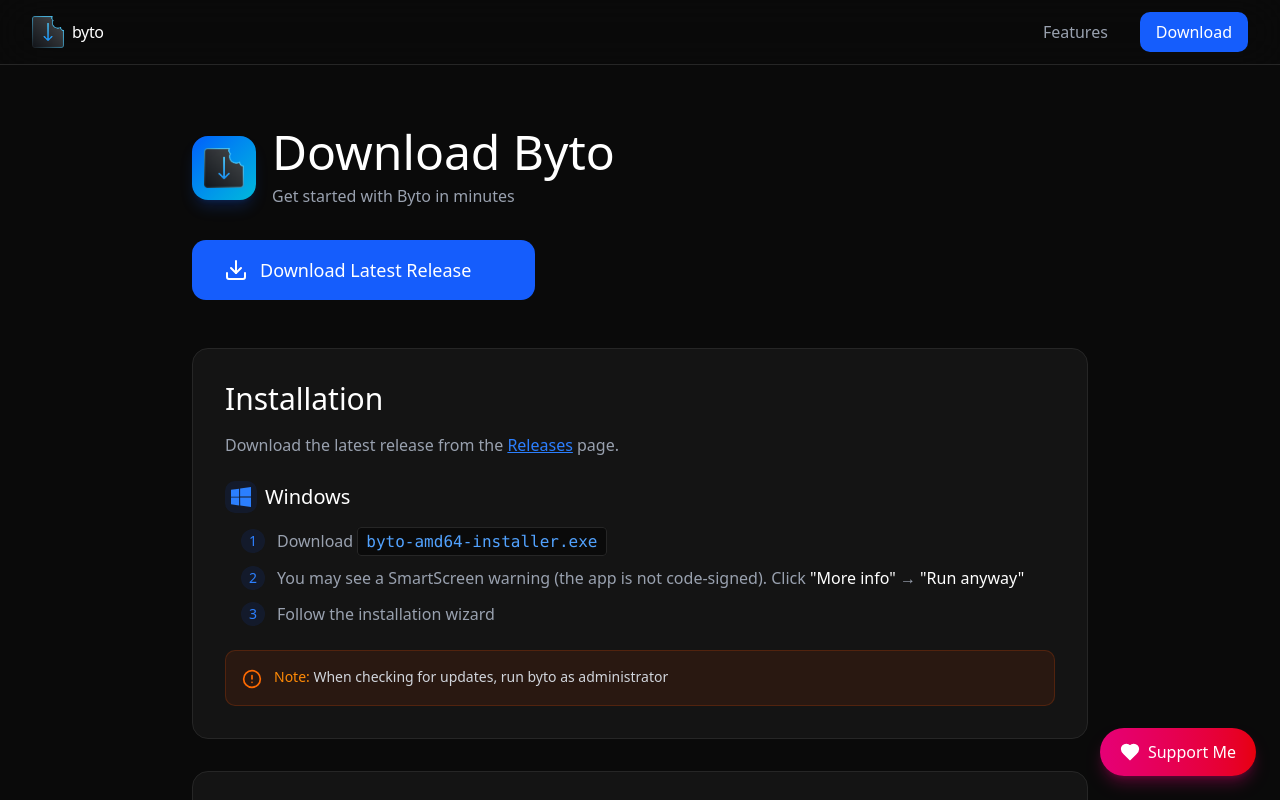
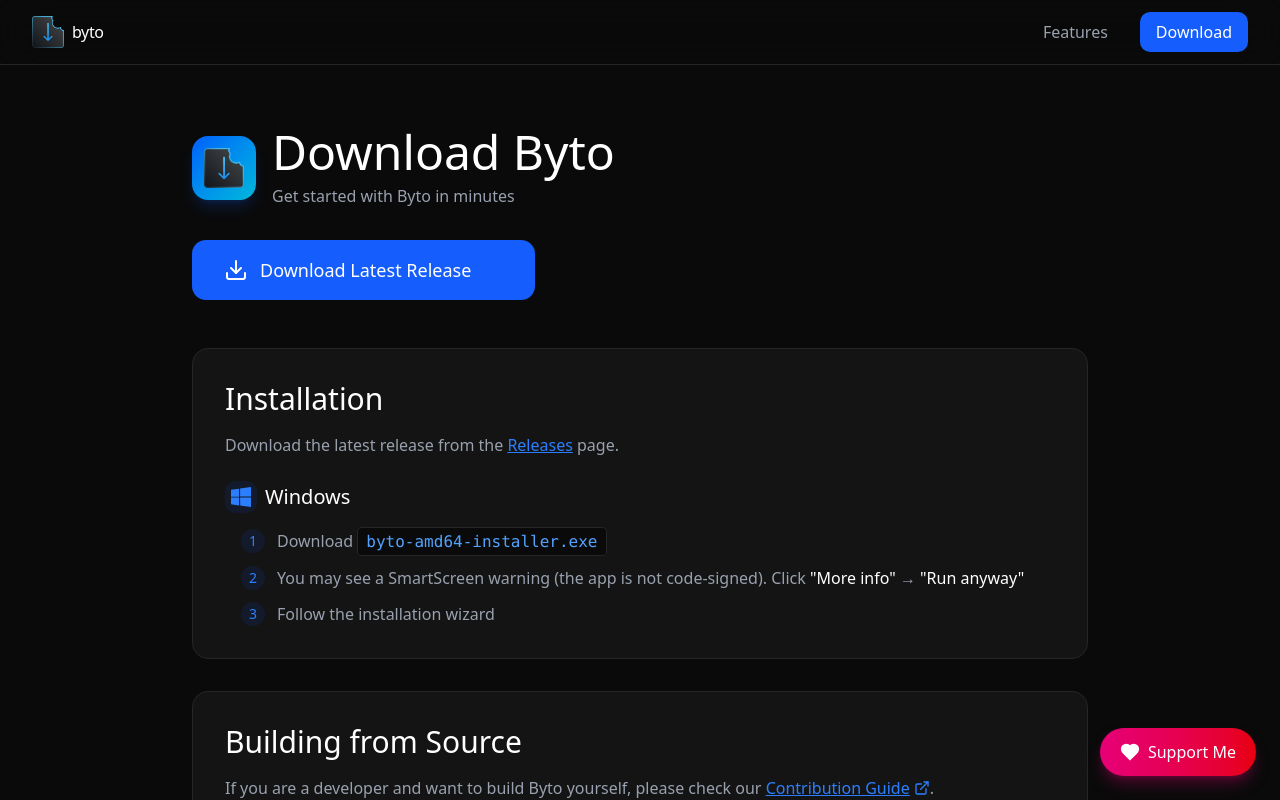
Before and after one commit to OmarNaru1110/byto-website-frontend, a React (Vite) app: page / in a window 1280 px wide. Both pictures are taken after a click on the button "Download". Shown: the top 800 px of the page. Built offline with nearby package versions, Linux system fonts and the light colour scheme.

Commit message:
feat: removed notes in windows download section

```diff
--- a/src/components/Download.tsx
+++ b/src/components/Download.tsx
@@ -95,12 +95,6 @@
                   </li>
                 </ol>
 
-                <div className="flex gap-3 p-4 bg-orange-600/10 border border-orange-600/20 rounded-lg mt-6">
-                  <AlertCircle className="w-5 h-5 text-orange-500 flex-shrink-0 mt-0.5" />
-                  <p className="text-sm text-gray-300">
-                    <span className="text-orange-400">Note:</span> When checking for updates, run byto as administrator
-                  </p>
-                </div>
               </div>
             </div>
 
```
